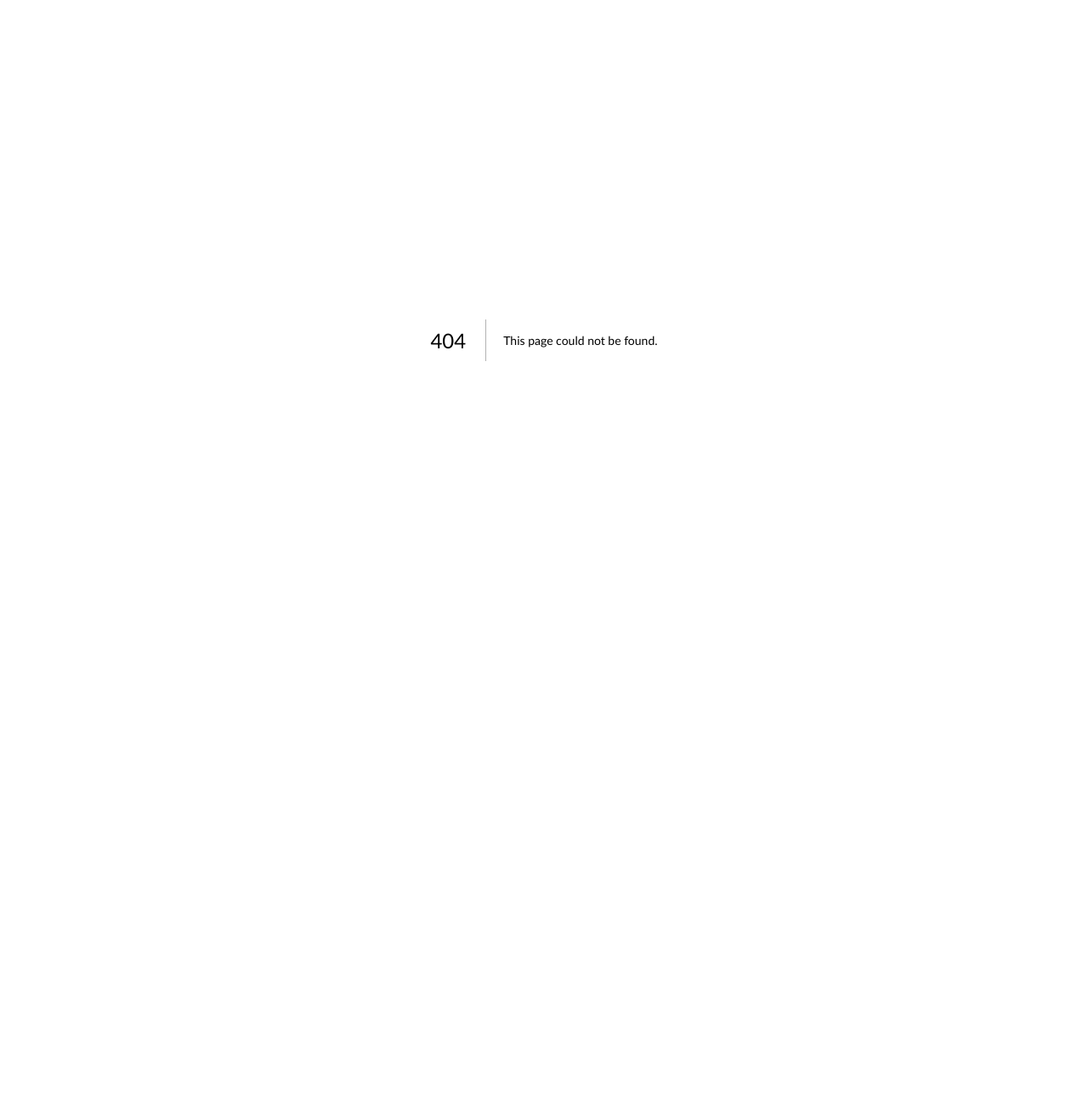
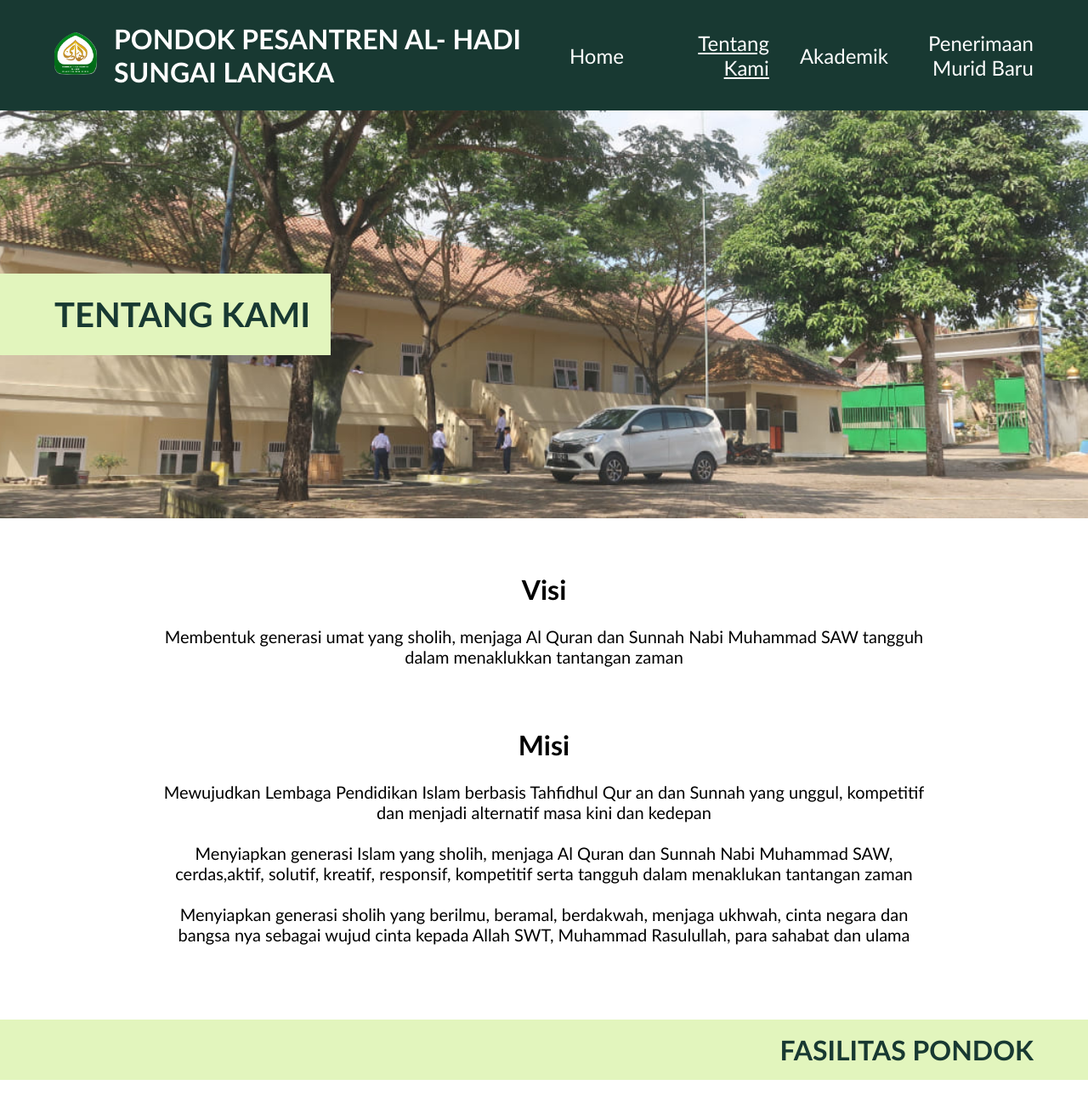
Before and after one commit to fadhilrafiii/ponpes-alhadi, a Next.js app: page /tentang-kami in a window 1280 px wide. Before the commit this address had no page. Shown: the top 1297 px of the page at 85% size. Before the commit the page ends 800 px from the top, so only its background shows below. Built offline with nearby package versions, Linux system fonts and the light colour scheme.

Commit message:
Add Tentang Kami Page

```diff
--- a/components/Navbar/index.jsx
+++ b/components/Navbar/index.jsx
@@ -1,3 +1,5 @@
+import Link from 'next/link';
+import { useRouter } from 'next/router';
 import { memo } from 'react';
 
 import PropTypes from 'prop-types';
@@ -9,6 +11,8 @@ import styles from './index.module.scss';
 import logo from 'public/images/logo-192.png';
 
 const Navbar = memo(({ showNavbarBottom }) => {
+  const { pathname } = useRouter();
+
   return (
     <header className={styles.navbarContainer}>
       <div className={styles.navbar}>
@@ -30,10 +34,18 @@ const Navbar = memo(({ showNavbarBottom }) => {
         </div>
         <div className={styles.menu}>
           <ul>
-            <li>Home</li>
-            <li>About Us</li>
-            <li>Akademik</li>
-            <li>Penerimaan Murid Baru</li>
+            <li className={'/' === pathname ? styles.activeMenu : ''}>
+              <Link href="/">Home</Link>
+            </li>
+            <li className={'/tentang-kami' === pathname ? styles.activeMenu : ''}>
+              <Link href="/tentang-kami">Tentang Kami</Link>
+            </li>
+            <li className={'/akademik' === pathname ? styles.activeMenu : ''}>
+              <Link href="/akademik">Akademik</Link>
+            </li>
+            <li className={'/penerimaan' === pathname ? styles.activeMenu : ''}>
+              <Link href="/penerimaan">Penerimaan Murid Baru</Link>
+            </li>
           </ul>
         </div>
         <div className={styles.hamburger}>
--- a/components/Navbar/index.module.scss
+++ b/components/Navbar/index.module.scss
@@ -42,20 +42,31 @@
     align-items: center;
 
     li {
-      color: white;
-      font-size: 24px;
-      cursor: pointer;
-      max-width: 120px;
+      max-width: 135px;
       text-align: right;
 
-      &:hover {
-        text-decoration: underline;
+      a {
+        color: white;
+        cursor: pointer;
+        font-size: 24px;
+        text-decoration: none;
+
+        &:hover {
+          text-decoration: underline;
+        }
       }
     }
   }
 
   @media (max-width: $mobile) {
     display: none;
+  }
+}
+
+.activeMenu {
+  a {
+    text-decoration: underline !important;
+    pointer-events: none;
   }
 }
 
--- a/components/base/Dropdown/index.jsx
+++ b/components/base/Dropdown/index.jsx
@@ -1,13 +1,19 @@
 import { useState } from 'react';
-
-import { Grid } from '@mui/material';
 
 import PropTypes from 'prop-types';
 
-import classes from './index.module.css';
+import classes from './index.module.scss';
 
-const Dropdown = ({ text, children, className, textClassName, containerClassName, ...props }) => {
-  const [isOpen, setIsOpen] = useState(false);
+const Dropdown = ({
+  isOpenInitially,
+  text,
+  children,
+  className,
+  textClassName,
+  containerClassName,
+  ...props
+}) => {
+  const [isOpen, setIsOpen] = useState(isOpenInitially);
 
   const actionToggleDropdown = () => setIsOpen((prev) => !prev);
 
@@ -17,19 +23,14 @@ const Dropdown = ({ text, children, className, textClassName, containerClassName
 
   return (
     <div className={classNames.join(' ')} {...props}>
-      <Grid
-        container
-        className={classes.dropdownMain}
-        justifyContent="space-between"
-        alignItems="center"
-      >
-        <Grid item className={[classes.dropdownText, textClassName].join(' ')}>
+      <div className={classes.dropdownMain}>
+        <div item className={[classes.dropdownText, textClassName].join(' ')}>
           {text}
-        </Grid>
-        <Grid item className={classes.dropdownButton} role="button" onClick={actionToggleDropdown}>
+        </div>
+        <div item className={classes.dropdownButton} role="button" onClick={actionToggleDropdown}>
           <span className={classes.arrowDropdown} />
-        </Grid>
-      </Grid>
+        </div>
+      </div>
       <div className={[classes.dropdownItemContainer, containerClassName].join(' ')}>
         {children}
       </div>
@@ -44,12 +45,14 @@ Dropdown.propTypes = {
     .isRequired,
   textClassName: PropTypes.string,
   containerClassName: PropTypes.string,
+  isOpenInitially: PropTypes.bool,
 };
 
 Dropdown.defaultProps = {
   className: '',
   textClassName: '',
   containerClassName: '',
+  isOpenInitially: false,
 };
 
 export default Dropdown;
--- a/components/base/Dropdown/index.module.css
+++ b/components/base/Dropdown/index.module.scss
@@ -1,3 +1,5 @@
+@use '/styles/variables' as *;
+
 .dropdown {
   position: relative;
   transition: all 1s;
@@ -5,20 +7,22 @@
   overflow: hidden;
 }
 
-.dropdownItemContainer {
+.dropdownMain {
+  display: flex;
+  align-items: center;
+  justify-content: space-between;
+}
+
+.dropdown > .dropdownItemContainer {
   height: 0;
   opacity: 0;
+  padding: 0;
   transition: all .2s;
-  padding-left: var(--space-l);
 }
 
-.dropdownOpen .dropdownItemContainer {
+.dropdownOpen > .dropdownItemContainer {
   height: auto;
   opacity: 1;
-}
-
-.dropdownItemContainer * {
-  font-size: .92em;
 }
 
 .dropdownItemContainer > * {
@@ -34,14 +38,14 @@
   padding-bottom: 6px;
 }
 
-.dropdownOpen .dropdownButton {
+.dropdownOpen > .dropdownMain > .dropdownButton {
   transform: rotate(180deg);
 }
 
 .arrowDropdown {
   width: 10px;
   height: 10px;
-  border-top: 1px solid var(--color-secondary);
-  border-right: 1px solid var(--color-secondary);
+  border-top: 2px solid black;
+  border-right: 2px solid black;
   transform: rotate(135deg);
 }
--- /dev/null
+++ b/constants/tentang-kami.js
@@ -0,0 +1,36 @@
+export const faqs = [
+  {
+    title: 'Menuju Pondok Pesantren Al Hadi',
+    content: [
+      {
+        question: 'Dimana lokasi Pondok Pesantren Al Hadi?',
+        answer: 'Pondok Pesantren Al Hadi berada di Desa Sungai Langka Kecamatan Gedong Tataan Kabupaten Pesawaran Lampung.'
+      },
+      {
+        question: 'Bagaimana menuju ke Pondok Pesantren Al Hadi?',
+        answer: 'Jika menggunakan kendaraan umum dari terminal Rajabasa dapat naik Bus tujuan Tanggamus, atau jika dari Terminal Kemiling dapat naik angkutan menuju Gedong Tataan dan turun di Bernung.'
+      },
+      {
+        question: 'Bagaimana menghubungi Pondok Pesantren Al Hadi?',
+        answer: 'Dapat menghubungi via telepon 0812 7950 3322.'
+      },
+    ]
+  },
+  {
+    title: 'Menjadi Santri di Pondok Pesantren Al Hadi',
+    content: [
+      {
+        question: 'Pondok Pesantren Al Hadi itu setingkat sekolah apa?',
+        answer: 'Pondok Pesantren Al Hadi setingkat SMP / Tsanawiyah.'
+      },
+      {
+        question: 'Berapa biaya yang dibutuhkan untuk menjadi santri di Pondok Pesantren Al Hadi?',
+        answer: 'Biaya di Pondok Pesantren Al Hadi sangat terjangkau.'
+      },
+      {
+        question: 'Apakah ada beasantri di Pondok Pesantren Al Hadi?',
+        answer: 'Pondok Pesantren Al Hadi memiliki program beasantri untuk santri berprestasi.'
+      },
+    ]
+  },
+];
--- a/pages/index.jsx
+++ b/pages/index.jsx
@@ -1,6 +1,5 @@
 import Head from 'next/head';
 import Link from 'next/link';
-import React from 'react';
 
 import PageLayout from 'layouts/PageLayout';
 
--- /dev/null
+++ b/pages/tentang-kami.jsx
@@ -0,0 +1,110 @@
+import Head from 'next/head';
+
+import PageLayout from 'layouts/PageLayout';
+
+import Dropdown from 'components/base/Dropdown';
+import Img from 'components/base/Img';
+
+import { fasilitasList } from 'constants/home';
+import { faqs } from 'constants/tentang-kami';
+
+import styles from 'styles/TentangKami.module.scss';
+
+import halamanPic from 'public/images/halaman.jpg';
+
+const TentangKami = () => {
+  return (
+    <div>
+      <Head>
+        <title>Tentang Kami | Pondok Pesantren Al Hadi</title>
+        <meta
+          name="description"
+          content="Tentang Kami - Pondok Pesantren Al Hadi | Pondok Pesantren Al Hadi Sungkai Langka adalah Pondok Pesantren yang bertempat di Pesawaran, Lampung. Kami Membentuk generasi umat yang sholih, menjaga Al Quran dan Sunnah Nabi Muhammad SAW tangguh dalam menaklukkan tantangan zaman"
+        />
+        <link rel="icon" href="/favicon.ico" />
+      </Head>
+      <PageLayout>
+        <section id="tentang-kami-banner" className={styles.bannerSection}>
+          <div className={styles.imageWrapper}>
+            <Img
+              src={halamanPic}
+              alt="Halaman Pondok Pesantren Al Hadi"
+              priority
+              sizes="(max-width: 560px) 560px, (max-width: 768px0 768px, (max-width: 1200px) 1000px, 1200px"
+            />
+            <h1>TENTANG KAMI</h1>
+          </div>
+        </section>
+        <section id="visi-misi" className={styles.visionSection}>
+          <div className={styles.visionWrapper}>
+            <h2>Visi</h2>
+            <p>
+              Membentuk generasi umat yang sholih, menjaga Al Quran dan Sunnah Nabi Muhammad SAW
+              tangguh dalam menaklukkan tantangan zaman
+            </p>
+            <br /> <br />
+            <h2>Misi</h2>
+            <p>
+              Mewujudkan Lembaga Pendidikan Islam berbasis Tahfidhul Qur an dan Sunnah yang unggul,
+              kompetitif dan menjadi alternatif masa kini dan kedepan
+            </p>
+            <p>
+              Menyiapkan generasi Islam yang sholih, menjaga Al Quran dan Sunnah Nabi Muhammad SAW,
+              cerdas,aktif, solutif, kreatif, responsif, kompetitif serta tangguh dalam menaklukan
+              tantangan zaman
+            </p>
+            <p>
+              Menyiapkan generasi sholih yang berilmu, beramal, berdakwah, menjaga ukhwah, cinta
+              negara dan bangsa nya sebagai wujud cinta kepada Allah SWT, Muhammad Rasulullah, para
+              sahabat dan ulama
+            </p>
+          </div>
+        </section>
+        <section id="fasilitas" className={styles.facilitySection}>
+          <h2>FASILITAS PONDOK</h2>
+          <div className={styles.fasilitasWrapper}>
+            {fasilitasList.map((fasilitas, idx) => (
+              <div key={idx} className={styles.fasilitasContent}>
+                <div className={styles.fasilitasImageWrapper}>
+                  <Img
+                    layout="fill"
+                    src={fasilitas.image.src}
+                    alt={fasilitas.image.alt}
+                    priority={idx === 0}
+                    sizes="(max-width: 560px) 600px, (max-width: 1200px) 800px, 1200px"
+                  />
+                </div>
+                <p>{fasilitas.desc}</p>
+              </div>
+            ))}
+          </div>
+        </section>
+        <section id="faq" className={styles.faqSection}>
+          <h2>FAQs (Frequently Asked Questions)</h2>
+          <div className={styles.faqWrapper}>
+            {faqs.map((faq, faqIdx) => (
+              <div key={faqIdx}>
+                <Dropdown
+                  text={<h3>{faq.title}</h3>}
+                  containerClassName={styles.faqQuestionContainer}
+                  textClassName={styles.faqTitle}
+                  isOpenInitially
+                >
+                  {faq.content.map(({ question, answer }, questionIdx) => (
+                    <div key={questionIdx}>
+                      <Dropdown text={<h4>{question}</h4>} textClassName={styles.faqQuestion}>
+                        <p className={styles.faqAnswer}>{answer}</p>
+                      </Dropdown>
+                    </div>
+                  ))}
+                </Dropdown>
+              </div>
+            ))}
+          </div>
+        </section>
+      </PageLayout>
+    </div>
+  );
+};
+
+export default TentangKami;
--- /dev/null
+++ b/styles/TentangKami.module.scss
@@ -0,0 +1,122 @@
+@use './variables' as *;
+
+.bannerSection {
+  height: 60vh;
+}
+
+.imageWrapper {
+  position: relative;
+  width: 100%;
+  height: 100%;
+
+  span {
+    height: 100% !important;
+  }
+
+  h1 {
+    position: absolute;
+    top: 50%;
+    left: 0;
+    transform: translateY(-50%);
+    padding: $pad-xxxl;
+    padding-left: $pad-xxxxxxl;
+    background-color: $primary-light-color;
+    color: $primary-dark-color;
+  }
+}
+
+.visionSection {
+  padding: $pad-xxxxxxl $pad-xxxl;
+  text-align: center;
+
+  .visionWrapper {
+    max-width: 915px;
+    margin: 0 auto;
+  }
+
+  h2 {
+    margin-bottom: $pad-xxxl;
+  }
+
+  p {
+    margin-bottom: $pad-xxxl;
+  }
+}
+
+.facilitySection {
+
+  h2 {
+    background-color: $primary-light-color;
+    color: $primary-dark-color;
+    padding: $pad-xl $pad-xxxxxxl;
+    text-align: right;
+  }
+
+  .fasilitasWrapper {
+    padding: $pad-xxxxxxl $pad-xxxl;
+    width: 100%;
+    display: flex;
+    gap: $pad-xxxxxxl;
+    justify-content: center;
+    flex-wrap: wrap;
+  }
+
+  .fasilitasContent {
+    width: 306px;
+    position: relative;
+    text-align: center;
+    border-top-right-radius: 40px;
+    border-bottom-left-radius: 40px;
+    overflow: hidden;
+    background-color: $primary-light-color;
+
+    .fasilitasImageWrapper {
+      position: relative;
+      height: 205px;
+      width: 100%;
+
+      img {
+        object-fit: cover;
+        object-position: right 70% !important;
+      }
+    }
+
+    p {
+      text-align: center;
+      padding: $pad-xxxl;
+      font-weight: 600;
+    }
+  }
+}
+
+.faqSection {
+  h2 {
+    background-color: $primary-light-color;
+    color: $primary-dark-color;
+    padding: $pad-xl $pad-xxxxxxl;
+  }
+
+  .faqWrapper {
+    padding: $pad-xxxxl $pad-xxxxxxl;
+  }
+
+  .faqTitle {
+    color: $primary-color;
+  }
+
+  .faqQuestionContainer {
+    box-sizing: content-box;
+    padding: $pad-xxxxl $pad-xxxl;
+    display: flex;
+    flex-direction: column;
+    gap: $pad-xxxxl;
+  }
+
+  .faqQuestion {
+    margin-bottom: $pad-m;
+  }
+
+  .faqAnswer {
+    font-size: 16px;
+  }
+}
```
Also changed, not shown: public/images/halaman.jpg (added).
